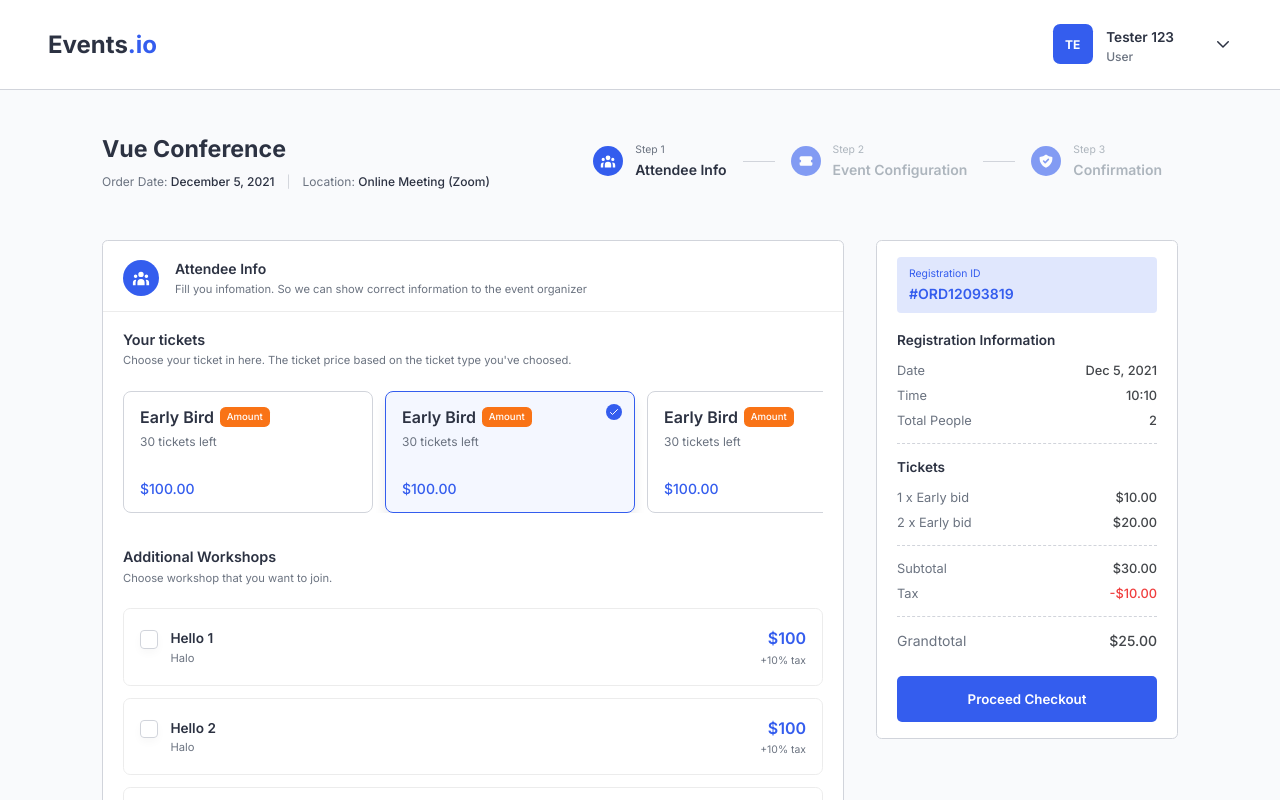
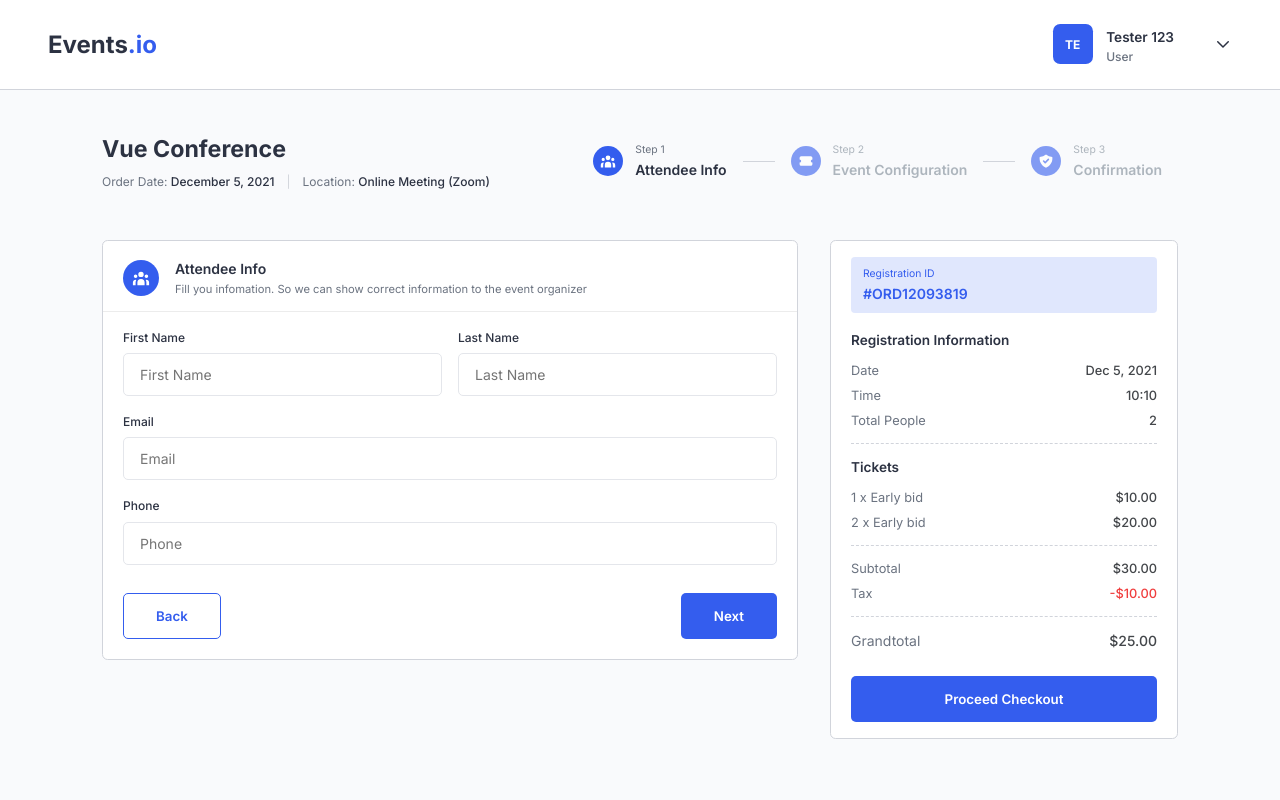
Before and after one commit to Erik3010/events.io, a React (Create React App) app: page /registration in a window 1280 px wide. Shown: the top 800 px of the page. Built offline with nearby package versions, Linux system fonts and the light colour scheme.

Commit message:
feat: add attendee form

```diff
--- a/src/pages/Registration/Registration.js
+++ b/src/pages/Registration/Registration.js
@@ -54,8 +54,8 @@ function Registration() {
               event organizer
             </RegistrationCardHeader>
             <div className={styles["card__body"]}>
-              {/* <AttendeeForm /> */}
-              <RegistrationConfiguration />
+              <AttendeeForm />
+              {/* <RegistrationConfiguration /> */}
               {/* <RegistrationConfirmation /> */}
             </div>
             <div className={styles["card__actions"]}>
```
